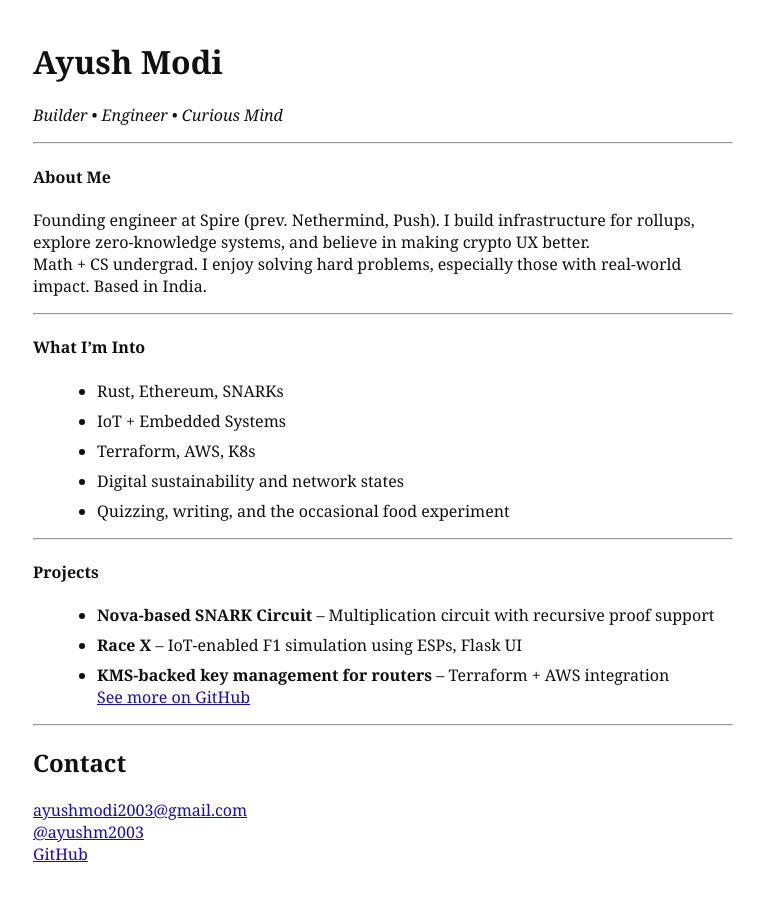
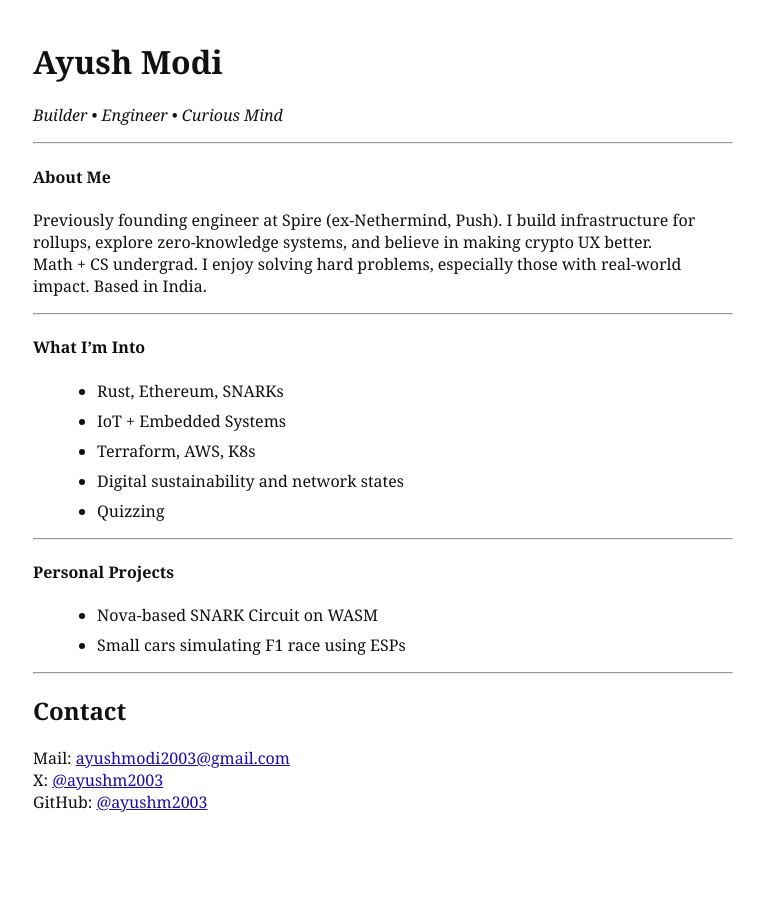
Before and after one commit to ayushm2003/ayushm2003.github.io, a Jekyll site: the page built from index.md, in a window 1280 px wide. Shown: the whole page, without its empty margins (257-1021 px from the left). Built offline with Jekyll 4.4.1, drawn with Linux system fonts in a browser that asks for light colours.

Commit message:
smol content update

```diff
--- a/index.md
+++ b/index.md
@@ -9,7 +9,7 @@ title: ayush
 ---
 
 #### About Me
-Founding engineer at Spire (prev. Nethermind, Push). I build infrastructure for rollups, explore zero-knowledge systems, and believe in making crypto UX better.
+Previously founding engineer at Spire (ex-Nethermind, Push). I build infrastructure for rollups, explore zero-knowledge systems, and believe in making crypto UX better.
 Math + CS undergrad. I enjoy solving hard problems, especially those with real-world impact. Based in India.
 
 ---
@@ -19,19 +19,17 @@ Math + CS undergrad. I enjoy solving hard problems, especially those with real-w
 - IoT + Embedded Systems
 - Terraform, AWS, K8s
 - Digital sustainability and network states
-- Quizzing, writing, and the occasional food experiment
+- Quizzing
 
 ---
 
-#### Projects
-- **Nova-based SNARK Circuit** – Multiplication circuit with recursive proof support
-- **Race X** – IoT-enabled F1 simulation using ESPs, Flask UI
-- **KMS-backed key management for routers** – Terraform + AWS integration
-[See more on GitHub](https://github.com/ayushm2003)
+#### Personal Projects
+- Nova-based SNARK Circuit on WASM
+- Small cars simulating F1 race using ESPs
 
 ---
 
 ## Contact
-[ayushmodi2003@gmail.com](mailto:ayushmodi2003@gmail.com)
-[@ayushm2003](https://twitter.com/ayushm2003)
-[GitHub](https://github.com/ayushm2003)
+Mail: [ayushmodi2003@gmail.com](mailto:ayushmodi2003@gmail.com)
+X: [@ayushm2003](https://x.com/ayushm2003)
+GitHub: [@ayushm2003](https://github.com/ayushm2003)
```
